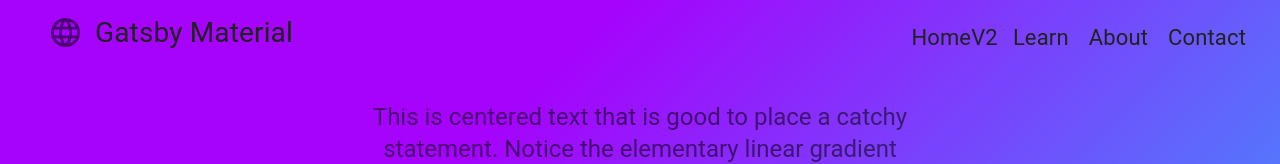
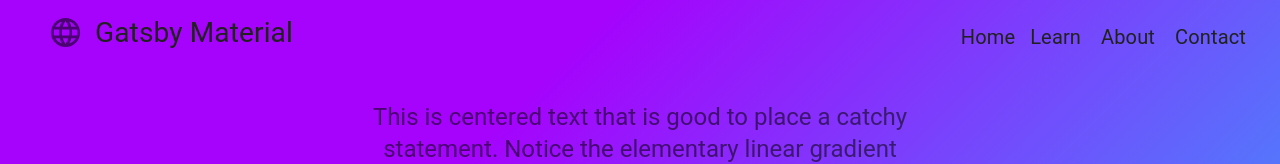
Before and after one commit to sa-webb/gatsby-material, a Gatsby site: page / in a window 1280 px wide. Shown: the top 164 px of the page. Built offline with nearby package versions, Linux system fonts and the light colour scheme; Gatsby itself is replaced by a stand-in of ours.

Commit message:
changed font

```diff
--- a/src/layout/nav/AppBarCollapse.js
+++ b/src/layout/nav/AppBarCollapse.js
@@ -107,7 +107,7 @@ function AppBarCollapse() {
             lineHeight: `35px`,
             textDecoration: `none`,
             marginRight: 20,
-            fontSize: 22,
+            fontSize: 20,
           }}
         >
           Contact
@@ -122,7 +122,7 @@ function AppBarCollapse() {
             lineHeight: `35px`,
             textDecoration: `none`,
             marginRight: 20,
-            fontSize: 22,
+            fontSize: 20,
           }}
         >
           About
@@ -137,7 +137,7 @@ function AppBarCollapse() {
             lineHeight: `35px`,
             textDecoration: `none`,
             marginRight: 20,
-            fontSize: 22,
+            fontSize: 20,
           }}
         >
           Learn
@@ -152,10 +152,10 @@ function AppBarCollapse() {
             lineHeight: `35px`,
             textDecoration: `none`,
             marginRight: 15,
-            fontSize: 22,
+            fontSize: 20,
           }}
         >
-          HomeV2
+          Home
         </Link>
       </div>
     </div>
```
